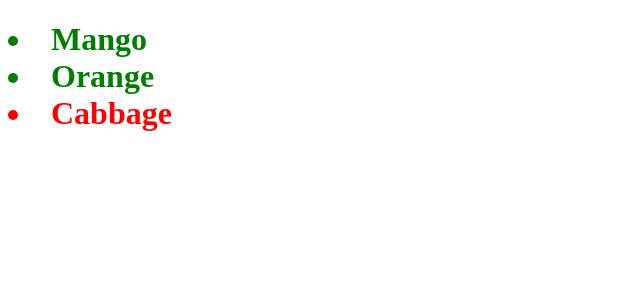
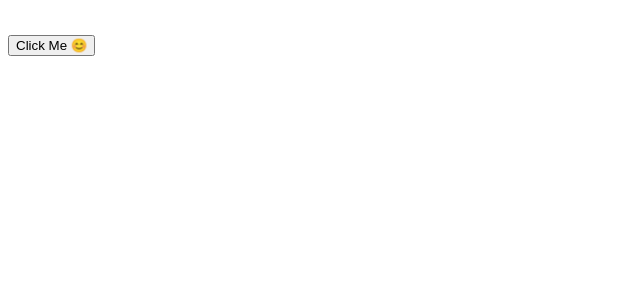
Before and after one commit to MadMax0312/React_tutorial, a React (Vite) app in the folder my-react-app/: page / in a window 1280 px wide. Shown: the top 300 px of the page, without its empty margins (0-640 px from the left). Built offline with nearby package versions, Linux system fonts and the light colour scheme.

Commit message:
handle click

```diff
--- a/my-react-app/src/App.jsx
+++ b/my-react-app/src/App.jsx
@@ -1,9 +1,10 @@
-
-import Shopping from "./Shopping";
+import ButtonClick from "./ButtonClick";
 
 function App() {
     return (
-        <Shopping/>
+        <>
+        <h1><ButtonClick/></h1>
+        </>
     );
 }
 
--- /dev/null
+++ b/my-react-app/src/ButtonClick.jsx
@@ -0,0 +1,18 @@
+
+
+function ButtonClick() {
+
+    const handleClick = () => alert("OUCH!")
+
+    const handleClick2 = (name) => alert(`${name} stop clicking me!`)
+
+    return (
+        <>
+        <button onClick={() => handleClick2('basheer')}>Click Me &#x1F60A;</button>
+        </>
+
+    )
+
+}
+
+export default ButtonClick;
```
